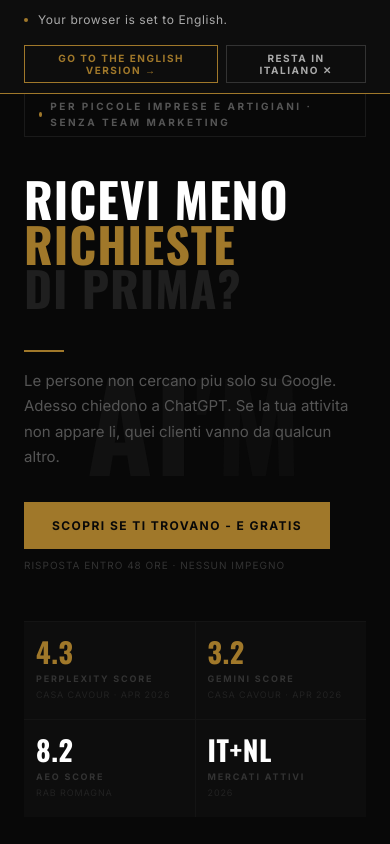
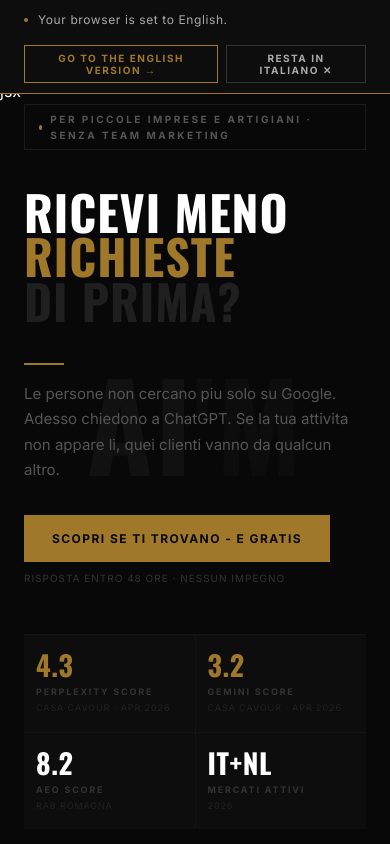
Before and after one commit to vittorionegri68-alt/aim-vns-it, a React (Vite) app: page / in a window 390 px wide. Shown: the top 844 px of the page. Built offline with nearby package versions, Linux system fonts and the light colour scheme.

Commit message:
fix: overflow wordmark decorativo mobile

```diff
--- a/src/components/Hero.jsx
+++ b/src/components/Hero.jsx
@@ -6,22 +6,31 @@ export default function Hero() {
     <section style={{ background: '#080808', paddingTop: '64px', minHeight: '100vh',
       display: 'flex', flexDirection: 'column', justifyContent: 'center', position: 'relative', overflow: 'hidden' }}>
 
-      {/* Wordmark decorativo background */}
+      jsx{/* Wordmark decorativo background */}
 <div aria-hidden="true" style={{
-  position: 'absolute', top: '50%', left: '50%',
-  transform: 'translate(-50%, -50%)',
-  fontFamily: "'Oswald', sans-serif", fontWeight: 700,
-  fontSize: 'clamp(120px, 22vw, 340px)',
-  letterSpacing: '0.02em', textTransform: 'uppercase',
-  color: '#0f0f0f', whiteSpace: 'nowrap',
-  pointerEvents: 'none', userSelect: 'none', zIndex: 0,
-  lineHeight: 1,
-  width: '100%',
-  textAlign: 'center',
+  position: 'absolute',
+  inset: 0,
+  display: 'flex',
+  alignItems: 'center',
+  justifyContent: 'center',
   overflow: 'hidden',
+  pointerEvents: 'none',
+  userSelect: 'none',
+  zIndex: 0,
 }}>
-  <span style={{ color: '#111111' }}>AI</span>
-  <span style={{ color: '#0d0d0d' }}>'M</span>
+  <span style={{
+    fontFamily: "'Oswald', sans-serif",
+    fontWeight: 700,
+    fontSize: 'clamp(120px, 22vw, 340px)',
+    letterSpacing: '0.02em',
+    textTransform: 'uppercase',
+    lineHeight: 1,
+    whiteSpace: 'nowrap',
+    color: '#111111',
+  }}>
+    <span style={{ color: '#111111' }}>AI</span>
+    <span style={{ color: '#0d0d0d' }}>'M</span>
+  </span>
 </div>
 
       {/* Contenuto */}
```
